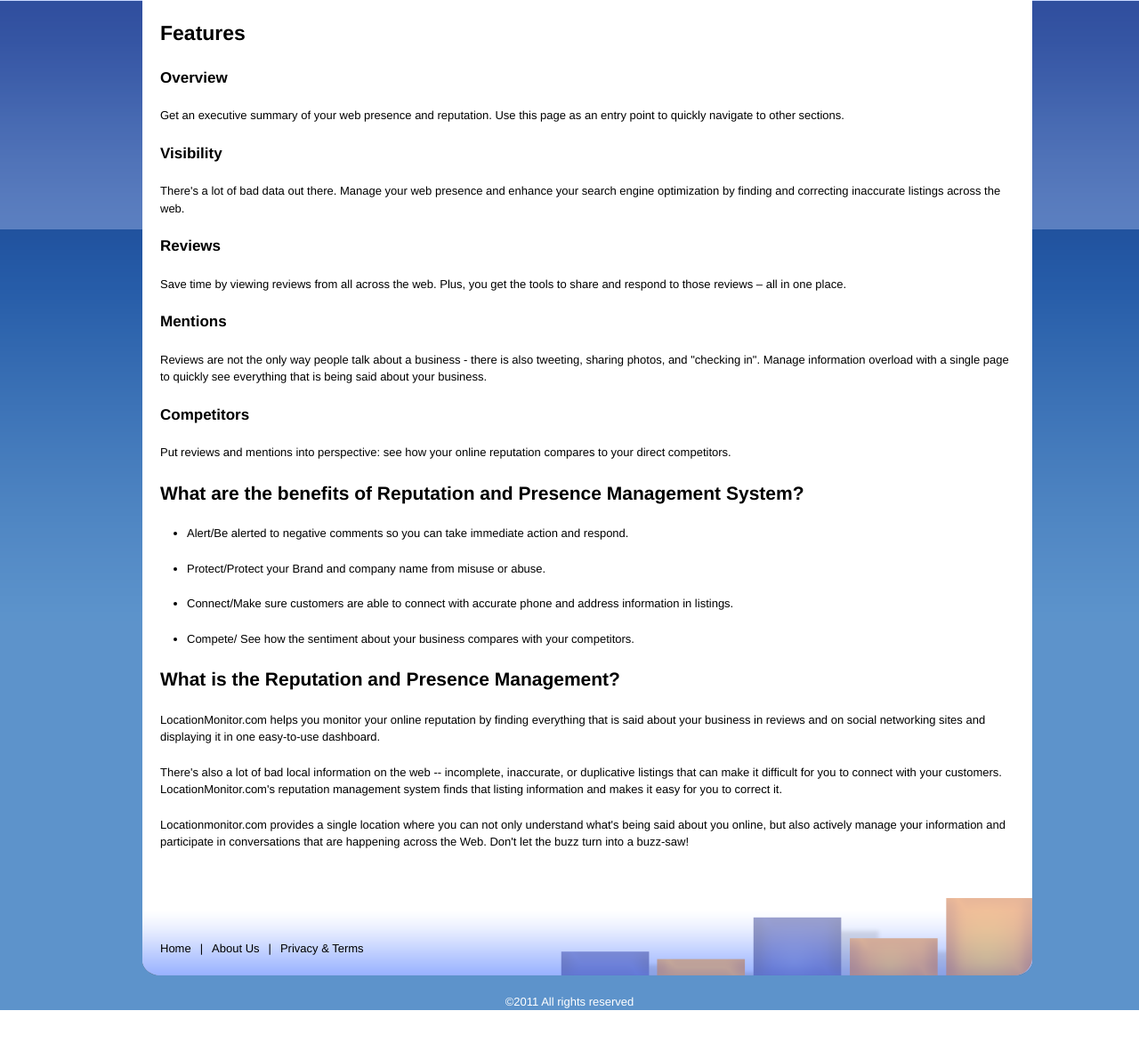
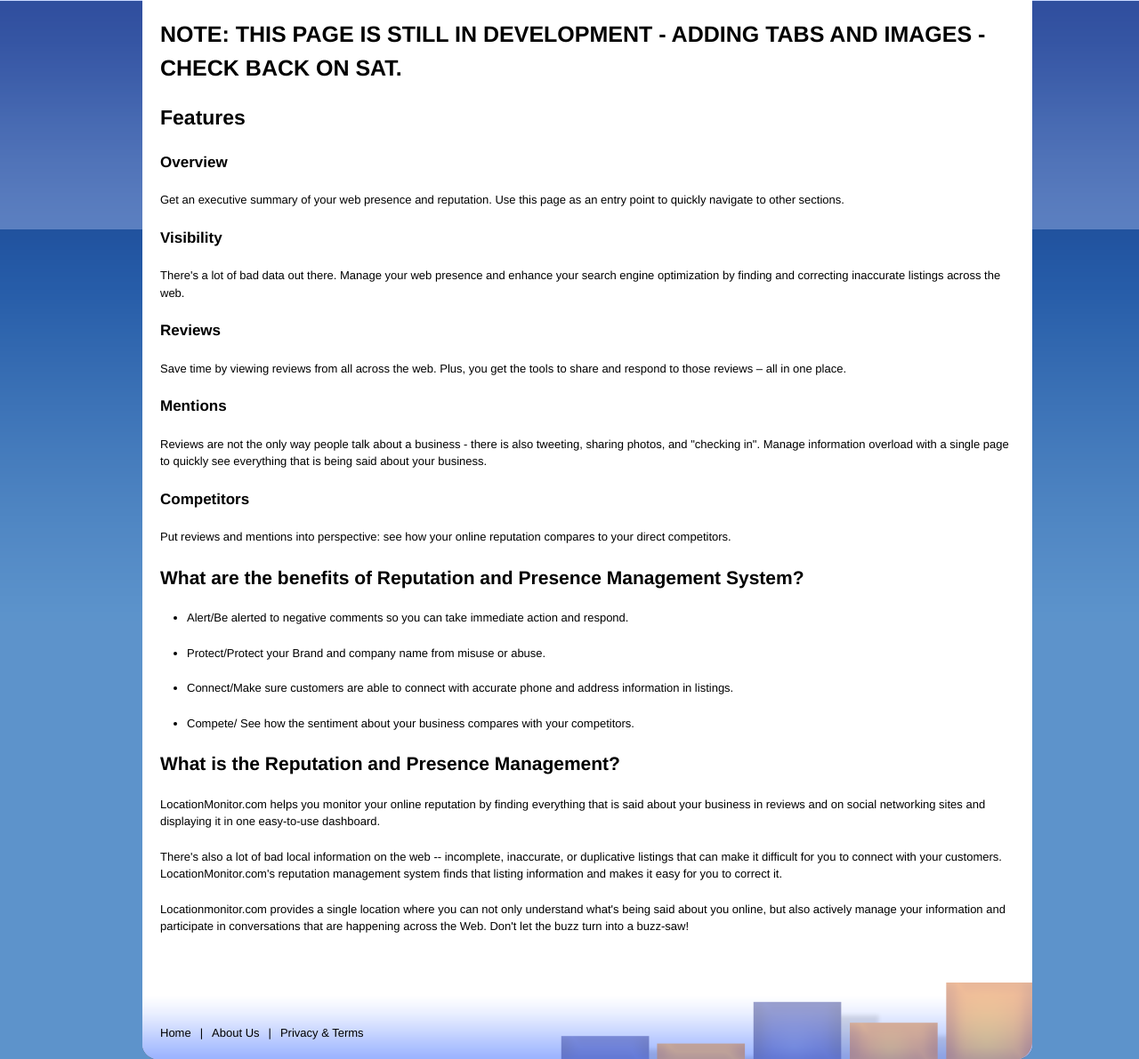
Before and after one commit to cbeck/YellowBot, a CodeIgniter app: page /pages/features in a window 1280 px wide. Shown: the part 124-1315 px from the top of the page at 89% size. Before the commit the page ends 1260 px from the top, so only its background shows below. Run offline with CodeIgniter, Linux system fonts and the light colour scheme; some libraries are stand-ins or nearby versions.

Commit message:
added warning note about features page in case code gets pushed and they check it out

```diff
--- a/web/views/static/features.php
+++ b/web/views/static/features.php
@@ -7,6 +7,7 @@
   <div id="canvas" class="container_12">
     <?php include(dirname(__FILE__)."/../includes/header.inc"); ?>
     <div id="main" class="container_12">
+      <h1>NOTE: THIS PAGE IS STILL IN DEVELOPMENT - ADDING TABS AND IMAGES - CHECK BACK ON SAT.</h1>
       <h2>Features</h2>
       <h5>Overview</h5>
       <p>Get an executive summary of your web presence and reputation. Use this page as an entry point to quickly navigate to other sections.</p>
```
